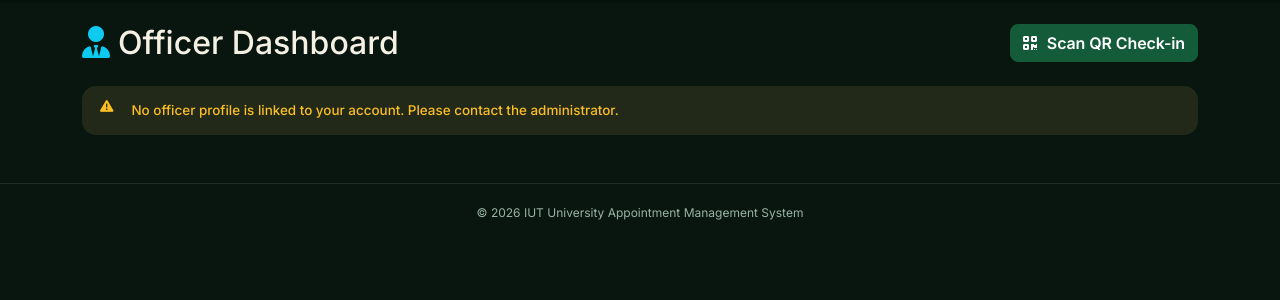
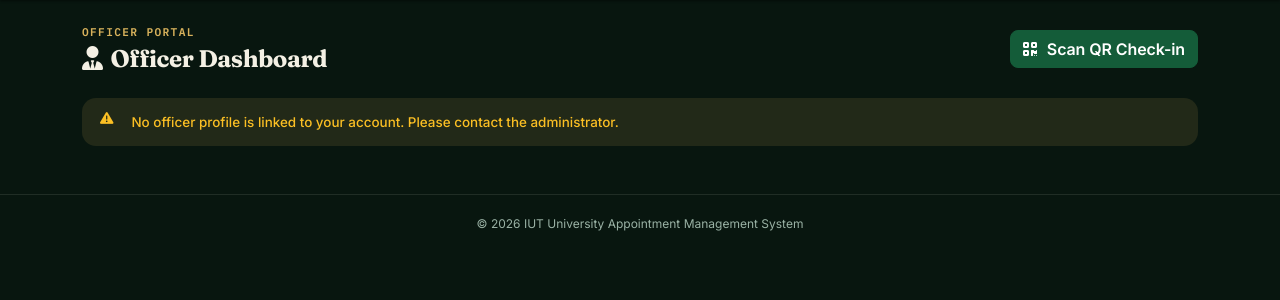
Before and after one commit to Abdiqanigalde/IUT_APP, a Python web app: template templates/officer/dashboard.html in a window 1280 px wide. Shown: the part 62-362 px from the top of the page. Run offline with Jinja, Linux system fonts and the light colour scheme; the template is opened without the code that fills it, so the values that code supplies are empty; some libraries are stand-ins or nearby versions.

Commit message:
Update dashboard.html

```diff
--- a/templates/officer/dashboard.html
+++ b/templates/officer/dashboard.html
@@ -393,10 +393,11 @@
 {# ═══════════════════════════════════════════════════════
    PAGE BODY
 ═══════════════════════════════════════════════════════ #}
-<div class="d-flex justify-content-between align-items-center mb-4">
+<div class="page-header mb-4">
   <div>
-    <h2 class="mb-0"><i class="fas fa-user-tie me-2 text-info"></i>Officer Dashboard</h2>
-    {% if officer %}<small class="text-muted">{{ officer.name }} — {{ officer.designation }}</small>{% endif %}
+    <span class="eyebrow">Officer Portal</span>
+    <h1 class="page-title"><i class="fas fa-user-tie me-2"></i>Officer Dashboard</h1>
+    {% if officer %}<div class="page-subtitle">{{ officer.name }} — {{ officer.designation }}</div>{% endif %}
   </div>
   <a href="{{ url_for('officer.scan_page') }}" class="btn btn-info text-white">
     <i class="fas fa-qrcode me-1"></i> Scan QR Check-in
@@ -421,13 +422,15 @@
     ('Total',     stats.total,     'secondary')
   ] %}
   <div class="col-md-2 col-4">
-    <div class="card text-center py-3 border-{{ color }}">
+    <div class="card stat-card card-hover text-center py-3 border-{{ color }}">
       <div class="fs-4 fw-bold text-{{ color }}">{{ val }}</div>
       <small class="text-muted">{{ label }}</small>
     </div>
   </div>
   {% endfor %}
 </div>
+
+<div class="section-divider"></div>
 
 <div class="row g-3">
 
```
